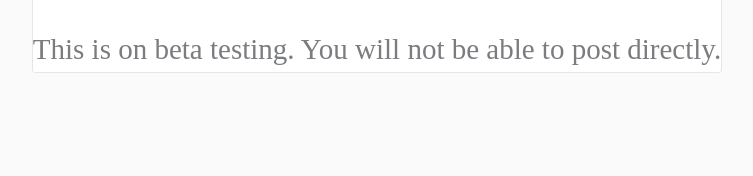
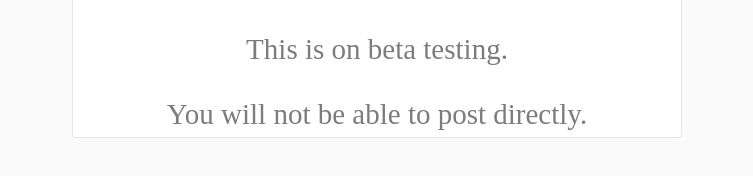
Before and after one commit to shamike/leonardl00.github.io, a plain HTML site: page index.htm in a window 1280 px wide. Shown: the part 750-926 px from the top of the page, without its empty margins (263-1016 px from the left). Before the commit the page ends 883 px from the top, so only its background shows below. Drawn offline with Linux system fonts and the light colour scheme; a web font is replaced by a local one.

Commit message:
Update index.htm

```diff
--- a/index.htm
+++ b/index.htm
@@ -225,8 +225,8 @@
 <a href="https://www.instagram.com/a/r/?effect_id=2475045969433237&ch=MjEwMzAwNmE0YTU5NTFmZTQwNzQyYTRiYWJiYzRkNTQ="><img class="_6dr2" src="https://scontent.fkul7-2.fna.fbcdn.net/v/t39.10260-6/84435399_606941626769342_6354758015442223104_n.png?_nc_cat=101&_nc_p2p=0&_nc_ohc=suxqKcK67vsAX8vOAOJ&_nc_ht=scontent.fkul7-2.fna&oh=a00f75cb2a74c58bdc28ff77205ecb9e&oe=5EC17B45"></img></a>
 <a href="https://www.instagram.com/a/r/?effect_id=756551284835029&ch=YjBiNjdjNzYxOWFlMGE4ZmI3OTQ2YTM5M2VlYzViYzA="><img class="_6dr2" src="https://scontent.fkul7-2.fna.fbcdn.net/v/t39.10260-6/84498289_172764747390261_6530625926802178048_n.png?_nc_cat=104&_nc_p2p=1&_nc_ohc=NMLczlhiCeQAX9d-tHp&_nc_ht=scontent.fkul7-2.fna&oh=c28b68983e0c87d2b4b10094aa5496e7&oe=5EB5C686"></img></a>
 </div>
-<p>This is on beta testing.
-You will not be able to post directly.</p>
+<p>This is on beta testing.</p>
+<p>You will not be able to post directly.</p>
 </article>
 </center>
 </div>
```
